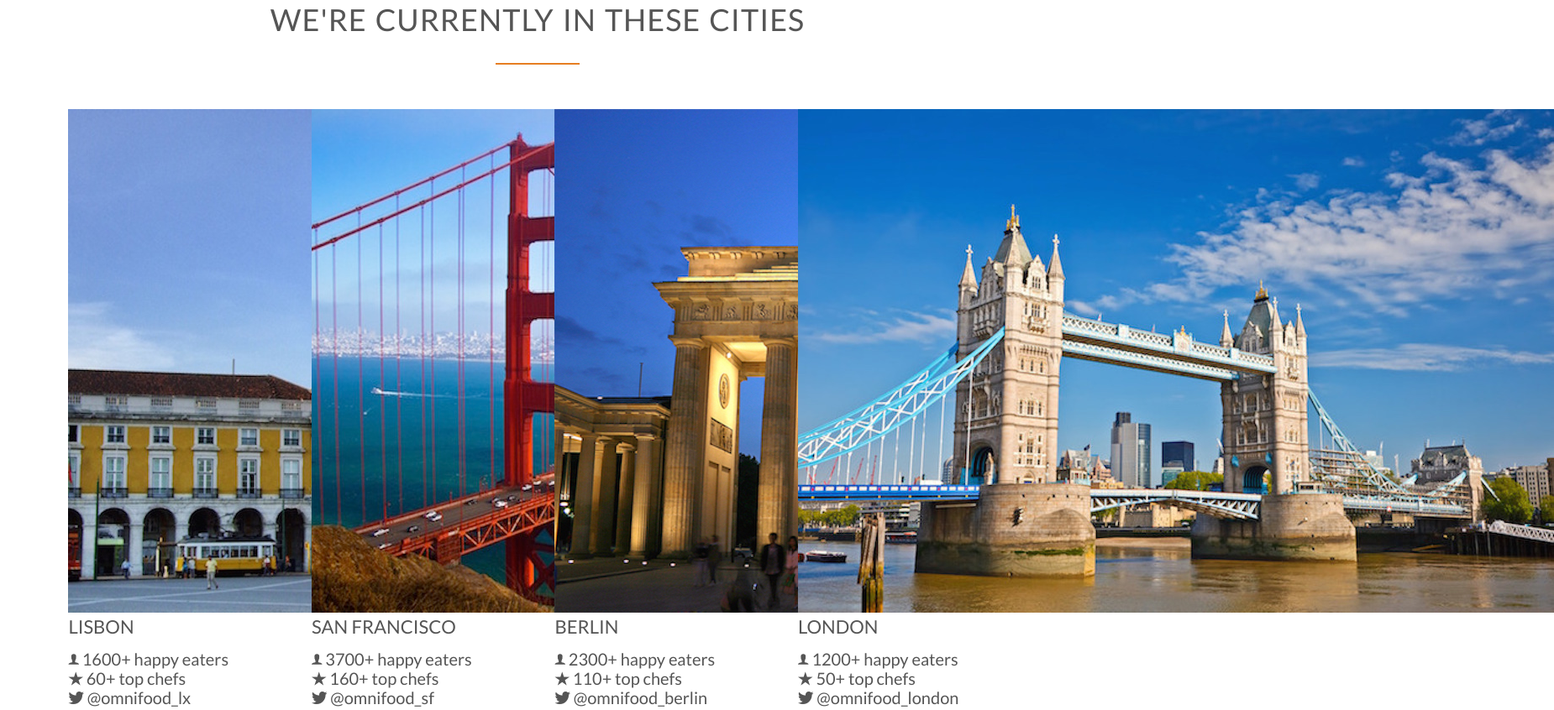
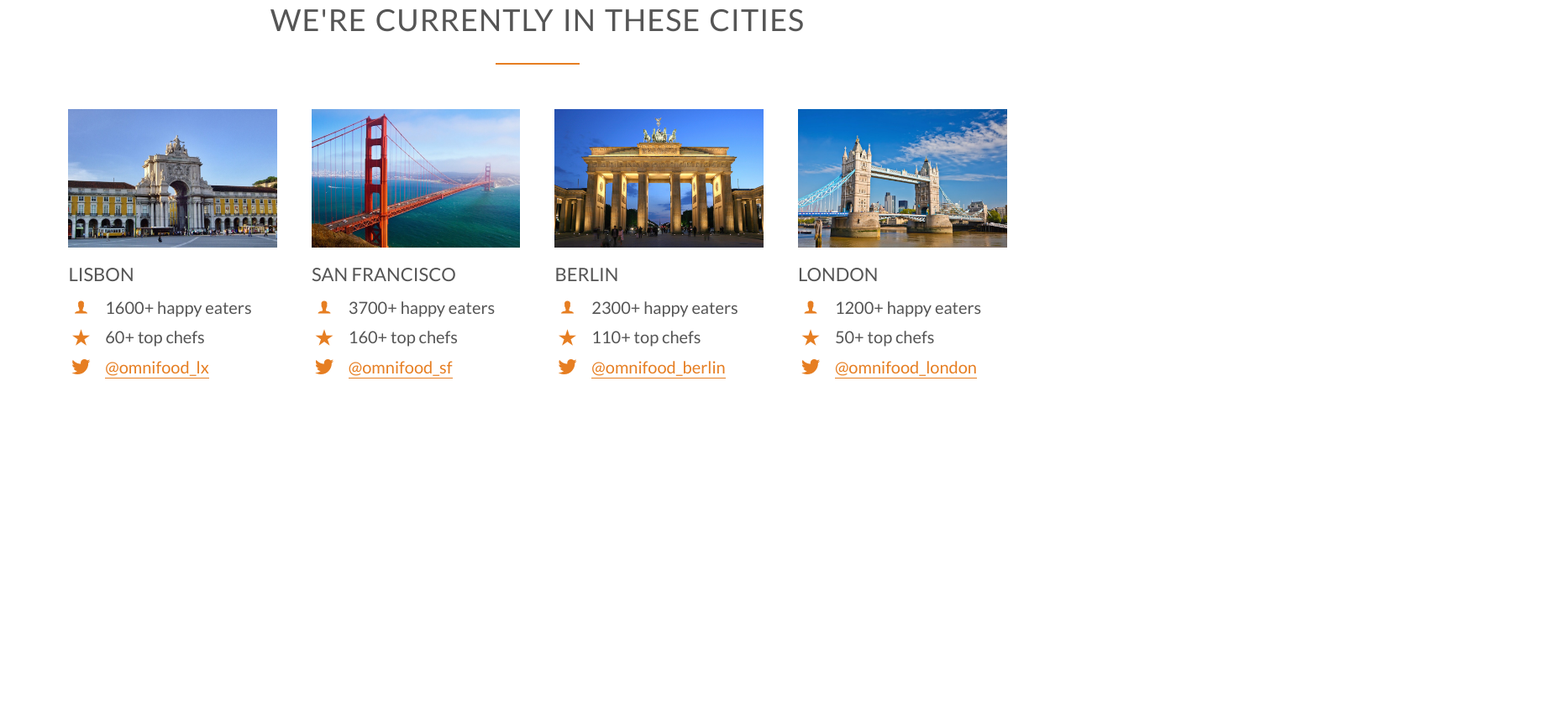
Before and after one commit to tjfrahme/web_design, a plain HTML site: page Udemy/Omnifood/index.html in a window 1280 px wide. Shown: the part 2815-3661 px from the top of the page at 84% size, 1850 px wide, since content can reach past the window. After the commit the page ends 3380 px from the top, so only its background shows below. Drawn offline with Linux system fonts and the light colour scheme; files whose address does not match are found by name.

Commit message:
cities section done

```diff
--- a/Udemy/Omnifood/index.html
+++ b/Udemy/Omnifood/index.html
@@ -158,64 +158,64 @@
                         <img src="resources/images/lisbon-3.jpg" alt="Lisbon">
                         <h3>Lisbon</h3>
                         <div class="city-feature">
-                            <i class="ion-ios-person"></i>
+                            <i class="ion-ios-person icon-small"></i>
                             1600+ happy eaters
                         </div>
                         <div class="city-feature">
-                            <i class="ion-ios-star"></i>
+                            <i class="ion-ios-star icon-small"></i>
                             60+ top chefs
                         </div>
                         <div class="city-feature">
-                            <i class="ion-social-twitter"></i>
-                            @omnifood_lx
+                            <i class="ion-social-twitter icon-small"></i>
+                            <a href="a">@omnifood_lx</a>
                         </div>
                     </div>
                     <div class="col span-1-of-4 box">
                             <img src="resources/images/san-francisco.jpg" alt="San Francisco">
                             <h3>San Francisco</h3>
                             <div class="city-feature">
-                                <i class="ion-ios-person"></i>
+                                <i class="ion-ios-person icon-small"></i>
                                 3700+ happy eaters
                             </div>
                             <div class="city-feature">
-                                <i class="ion-ios-star"></i>
+                                <i class="ion-ios-star icon-small"></i>
                                 160+ top chefs
                             </div>
                             <div class="city-feature">
-                                <i class="ion-social-twitter"></i>
-                                @omnifood_sf
+                                <i class="ion-social-twitter icon-small"></i>
+                                <a href="a">@omnifood_sf</a>
                             </div>
                     </div>
                     <div class="col span-1-of-4 box">
                             <img src="resources/images/berlin.jpg" alt="Berlin">
                             <h3>Berlin</h3>
                             <div class="city-feature">
-                                <i class="ion-ios-person"></i>
+                                <i class="ion-ios-person icon-small"></i>
                                 2300+ happy eaters
                             </div>
                             <div class="city-feature">
-                                <i class="ion-ios-star"></i>
+                                <i class="ion-ios-star icon-small"></i>
                                 110+ top chefs
                             </div>
                             <div class="city-feature">
-                                <i class="ion-social-twitter"></i>
-                                @omnifood_berlin
+                                <i class="ion-social-twitter icon-small"></i>
+                                <a href="a"> @omnifood_berlin</a>
                             </div>
                     </div>
                     <div class="col span-1-of-4 box">
                             <img src="resources/images/london.jpg" alt="London">
                             <h3>London</h3>
                             <div class="city-feature">
-                                <i class="ion-ios-person"></i>
+                                <i class="ion-ios-person icon-small"></i>
                                 1200+ happy eaters
                             </div>
                             <div class="city-feature">
-                                <i class="ion-ios-star"></i>
+                                <i class="ion-ios-star icon-small"></i>
                                 50+ top chefs
                             </div>
                             <div class="city-feature">
-                                <i class="ion-social-twitter"></i>
-                                 @omnifood_london
+                                <i class="ion-social-twitter icon-small"></i>
+                                <a href="a">@omnifood_london</a>
                             </div>
                     </div>
             </div>
--- a/Udemy/Omnifood/resources/css/style.css
+++ b/Udemy/Omnifood/resources/css/style.css
@@ -108,6 +108,37 @@ h2:after {
     margin-bottom: 10px;
 }
 
+.icon-small {
+    display: inline-block;
+    width: 30px;
+    text-align: center;
+    color: #e67e22;
+    font-size: 120%;
+    margin-right: 10px;
+
+    /*secrets to align text and icons */
+    line-height: 120%;
+    vertical-align: middle;
+    margin-top: -5px;
+}
+
+/*  -----  Links ------*/
+
+a:link,
+a:visited {
+   color: #e67e22;
+   text-decoration: none;
+   padding-bottom: 1px;
+   border-bottom: 1px solid #e67e22;
+   transition: border-bottom 0.2s, color 0.2s;
+
+}
+
+a:hover,
+a:active {
+    color: #555;
+    border-bottom: 1px solid transparent;
+}
 
 /*  -----  Buttons ------*/
 .btn:link,
@@ -297,8 +328,29 @@ header {
     margin-right: 25px;
 }
 
+.btn-app:link,
+.btn-app:visited {
+    border: 0;
+}
+
 .btn-app img {
     height: 50px;
     width: auto;
     margin-right: 10px;
 }
+
+/*--------------------------------------*/
+/* Cities*/
+/*--------------------------------------*/
+
+.box img {
+    width: 100%;
+    height: auto;
+    margin-bottom: 15px;
+}
+
+.city-feature {
+    margin-bottom: 10px;
+}
+
+.
```
